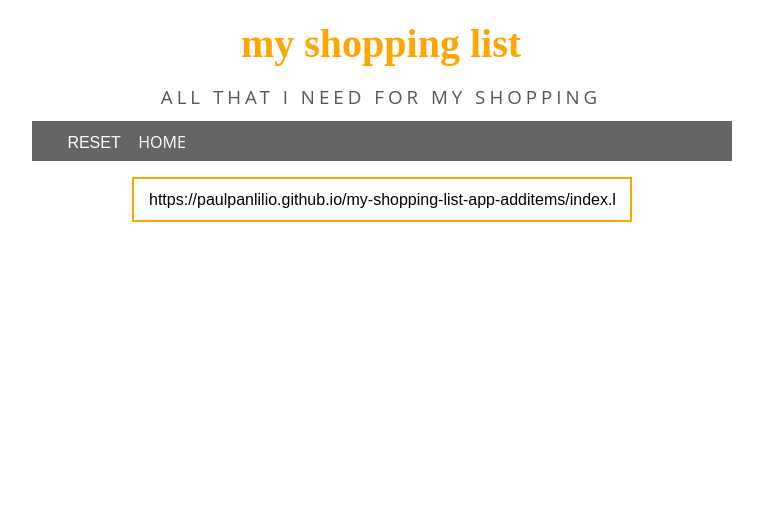
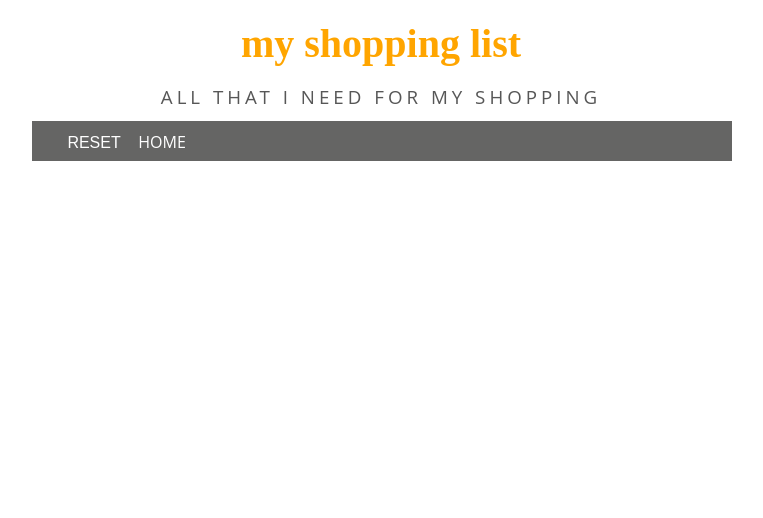
Before and after one commit to PaulPanlilio/my-shopping-list, a plain HTML site: page index.html in a window 1280 px wide. Shown: the whole page, without its empty margins (259-1022 px from the left). Drawn offline with nearby package versions, Linux system fonts and the light colour scheme.

Commit message:
Update index.html

```diff
--- a/index.html
+++ b/index.html
@@ -24,8 +24,8 @@
 			<button name="startover" id="startover" class="button">RESET</button>
 	<section>
     	<div id ="outer-area">
-        <input id="add-items" type="text" name="add-items" autocomplete="off" placeholder="+ Add items" value="https://paulpanlilio.github.io/my-shopping-list-app-additems/index.html">
-        	<div id="list-area"></div>
+        <input id="add-items" type="hidden" name="add-items" autocomplete="off" placeholder="+ Add items" value="https://paulpanlilio.github.io/my-shopping-list-app-additems/index.html">
+               	<div id="list-area"></div>
     	<script type="text/javascript"src="js/function.js"></script>
         <div class="input">
         <h3>DEFAULT ITEMS</h3>
```
